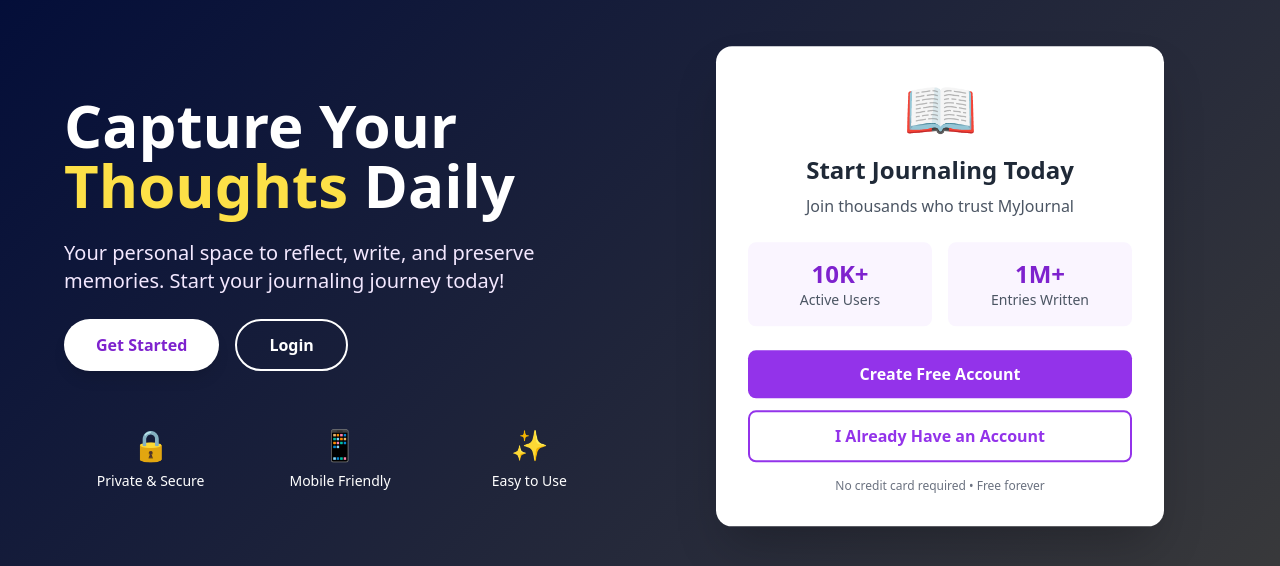
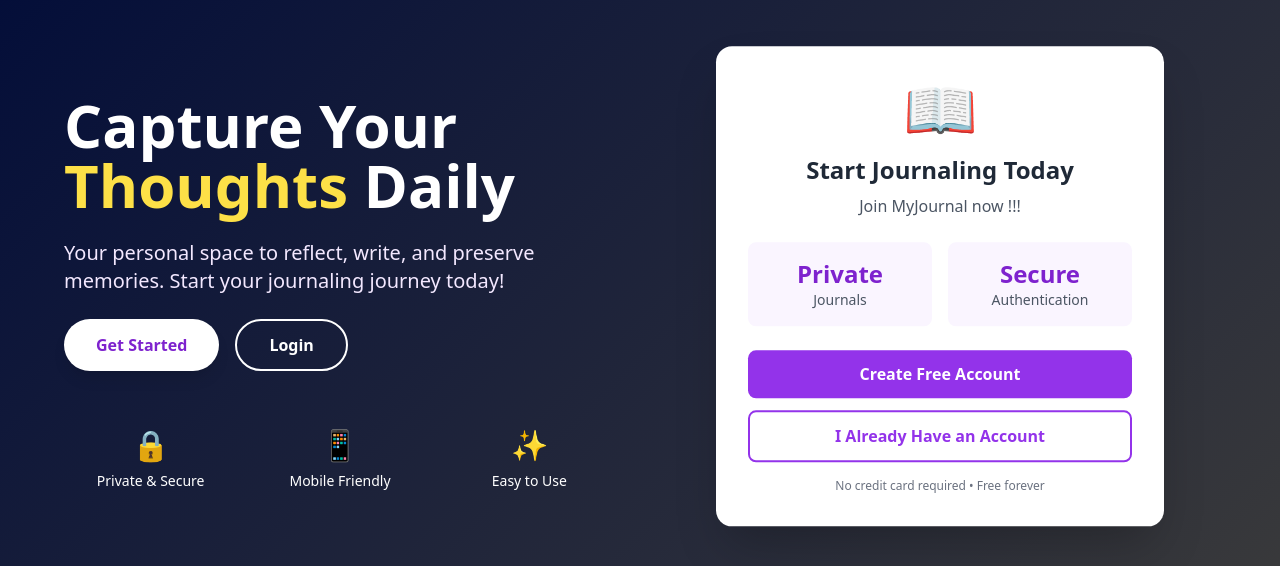
Before and after one commit to aman-Tomar-30/MyJournal-Flask, a Flask app: page / in a window 1280 px wide. Shown: the part 139-705 px from the top of the page. Run offline with Flask 3, Linux system fonts and the light colour scheme; some libraries are stand-ins or nearby versions.

Commit message:
adding udpated templates

```diff
--- a/templates/about.html
+++ b/templates/about.html
@@ -4,7 +4,7 @@
     <meta charset="UTF-8">
     <meta name="viewport" content="width=device-width, initial-scale=1.0">
     <title>About - MyJournal</title>
-    <script src="https://cdn.tailwindcss.com"></script>
+    <script src="https://cdn.tailwindcss.com?plugins=forms,typography,aspect-ratio"></script>
     <style>
         .gradient-bg {
             background: linear-gradient(135deg, #667eea 0%, #764ba2 100%);
--- a/templates/contact.html
+++ b/templates/contact.html
@@ -4,7 +4,7 @@
     <meta charset="UTF-8">
     <meta name="viewport" content="width=device-width, initial-scale=1.0">
     <title>Contact Us - MyJournal</title>
-    <script src="https://cdn.tailwindcss.com"></script>
+    <script src="https://cdn.tailwindcss.com?plugins=forms,typography,aspect-ratio"></script>
     <style>
         .gradient-bg {
             background: linear-gradient(135deg, #667eea 0%, #764ba2 100%);
--- a/templates/create_entry.html
+++ b/templates/create_entry.html
@@ -4,7 +4,7 @@
     <meta charset="UTF-8">
     <meta name="viewport" content="width=device-width, initial-scale=1.0">
     <title>New Entry - MyJournal</title>
-    <script src="https://cdn.tailwindcss.com"></script>
+    <script src="https://cdn.tailwindcss.com?plugins=forms,typography,aspect-ratio"></script>
     <style>
         .gradient-bg {
             background: linear-gradient(135deg, #667eea 0%, #764ba2 100%);
--- a/templates/dashboard.html
+++ b/templates/dashboard.html
@@ -4,7 +4,7 @@
     <meta charset="UTF-8">
     <meta name="viewport" content="width=device-width, initial-scale=1.0">
     <title>Dashboard - MyJournal</title>
-    <script src="https://cdn.tailwindcss.com"></script>
+    <script src="https://cdn.tailwindcss.com?plugins=forms,typography,aspect-ratio"></script>
     <style>
         .gradient-bg {
             background: linear-gradient(135deg, #667eea 0%, #764ba2 100%);
@@ -155,7 +155,7 @@
     <footer class="bg-white border-t border-gray-200 mt-12">
         <div class="max-w-7xl mx-auto px-4 sm:px-6 lg:px-8 py-6">
             <div class="text-center text-gray-600">
-                <p>&copy; 2025 MyJournal. Made with ❤️ by Aman Tomar</p>
+                <p>&copy; 2025 MyJournal. Made with ❤️ by Aman </p>
             </div>
         </div>
     </footer>
--- a/templates/edit_entry.html
+++ b/templates/edit_entry.html
@@ -4,7 +4,7 @@
     <meta charset="UTF-8">
     <meta name="viewport" content="width=device-width, initial-scale=1.0">
     <title>Edit Entry - MyJournal</title>
-    <script src="https://cdn.tailwindcss.com"></script>
+    <script src="https://cdn.tailwindcss.com?plugins=forms,typography,aspect-ratio"></script>
     <style>
         .gradient-bg {
             background: linear-gradient(135deg, #667eea 0%, #764ba2 100%);
--- a/templates/index.html
+++ b/templates/index.html
@@ -4,7 +4,7 @@
     <meta charset="UTF-8">
     <meta name="viewport" content="width=device-width, initial-scale=1.0">
     <title>MyJournal - Your Daily Diary</title>
-    <script src="https://cdn.tailwindcss.com"></script>
+    <script src="https://cdn.tailwindcss.com?plugins=forms,typography,aspect-ratio"></script>
     <style>
         @keyframes fadeInUp {
             from {
@@ -44,6 +44,7 @@
             border: 1px solid rgba(255, 255, 255, 0.2);
         }
     </style>
+
 </head>
 <body class="min-h-screen gradient-bg">
     <!-- Navigation Bar -->
@@ -134,17 +135,17 @@
                     <div class="text-center mb-6">
                         <div class="text-6xl mb-4">📖</div>
                         <h3 class="text-2xl font-bold text-gray-800 mb-2">Start Journaling Today</h3>
-                        <p class="text-gray-600">Join thousands who trust MyJournal</p>
+                        <p class="text-gray-600">Join MyJournal now !!!</p>
                     </div>
 
                     <div class="grid grid-cols-2 gap-4 mb-6">
                         <div class="bg-purple-50 rounded-lg p-4 text-center">
-                            <div class="text-2xl font-bold text-purple-700">10K+</div>
-                            <div class="text-sm text-gray-600">Active Users</div>
+                            <div class="text-2xl font-bold text-purple-700">Private</div>
+                            <div class="text-sm text-gray-600">Journals</div>
                         </div>
                         <div class="bg-purple-50 rounded-lg p-4 text-center">
-                            <div class="text-2xl font-bold text-purple-700">1M+</div>
-                            <div class="text-sm text-gray-600">Entries Written</div>
+                            <div class="text-2xl font-bold text-purple-700">Secure</div>
+                            <div class="text-sm text-gray-600">Authentication</div>
                         </div>
                     </div>
 
--- a/templates/view_entry.html
+++ b/templates/view_entry.html
@@ -4,7 +4,7 @@
     <meta charset="UTF-8">
     <meta name="viewport" content="width=device-width, initial-scale=1.0">
     <title>{{ entry.title }} - MyJournal</title>
-    <script src="https://cdn.tailwindcss.com"></script>
+    <script src="https://cdn.tailwindcss.com?plugins=forms,typography,aspect-ratio"></script>
     <style>
         .gradient-bg {
             background: linear-gradient(135deg, #667eea 0%, #764ba2 100%);
```
